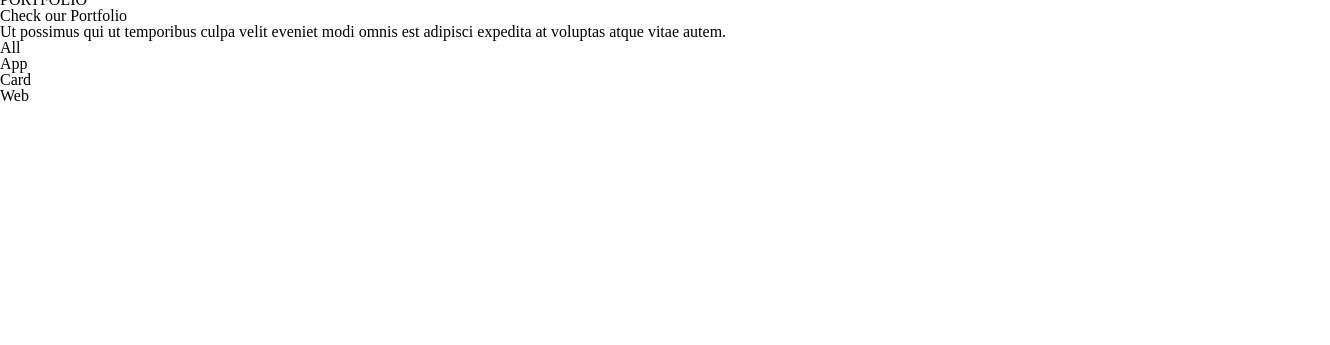
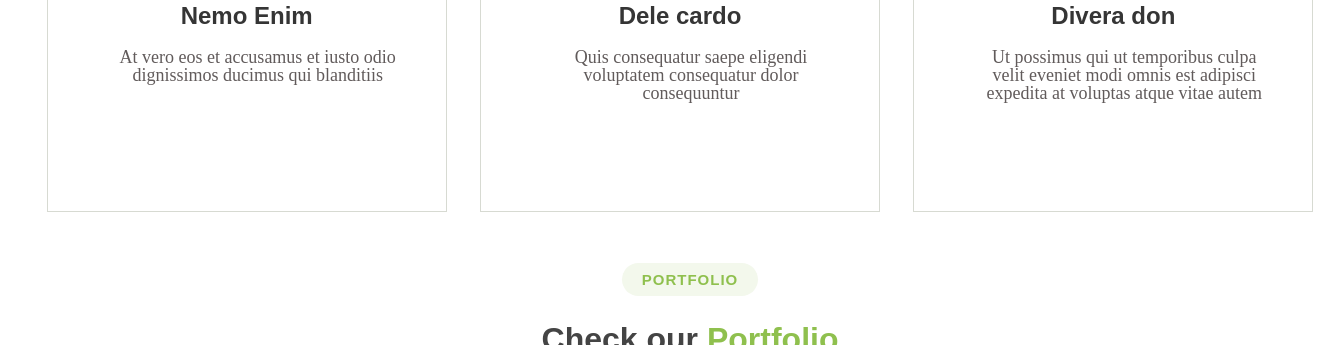
Before and after one commit to vairadurai/git-nav, a plain HTML site: page index.html in a window 1280 px wide. Shown: the part 3088-3433 px from the top of the page, 1330 px wide, since content can reach past the window. Before the commit the page ends 3192 px from the top, so only its background shows below. Drawn offline with nearby package versions, Linux system fonts and the light colour scheme.

Commit message:
add-files

```diff
--- a/css/style.css
+++ b/css/style.css
@@ -139,9 +139,10 @@ i{
     justify-content: center;
     width: 64px;
     height: 64px;
-    border: 2px solid #d6e8bf;
     border-radius: 50px;
+    border: solid 1px rgb(215, 202, 202);
     /* transition: 0.5s; */
+    background-color:#f3f8ec;
 
 }
 .about-right-bottom{
@@ -467,8 +468,9 @@ color: #8fc04e;
     /* background-color: #3f4c5fd4; */
     height: 270px;
     overflow: hidden;
-    background-position: center;
+    /* background-position: center; */
     box-sizing: border-box;
+    background-size: cover;
 }
 .action-heading{
     font-size: 28px;
@@ -503,12 +505,10 @@ color: #8fc04e;
     background-color: #8fc04e;
     border-color: #8fc04e;
 }
-
-
 .services{
     margin-top: 50px;
     text-align: center;
-    height: 250px;
+    height: 170px;
  }
  .services-heading{
     border-radius: 350px;
@@ -546,3 +546,175 @@ color: #8fc04e;
  .services-content  span{
 color: #8fc04e;
 }
+.service-box{
+    display: flex;
+    flex-wrap: wrap;
+    width: 1300px;
+    text-align: center;
+    justify-content: space-around;
+    margin-left: 30px;
+}
+.service-box1{
+    border:1px solid #d7dad2;
+    width: 400px;
+    height: 330px;
+    box-sizing: border-box;
+    margin: 10px;
+    /* padding: 30px 30px 30px 0px; */
+    padding: 60px;
+    /* box-shadow: 0px 5px 20px rgb(0 0 0 / 15%); */
+    }
+.service-icon i{
+    border: solid 1px rgb(215, 202, 202);
+    border-radius: 50%;
+    padding: 18px;
+    font-size: 20px;
+    background-color:#f3f8ec;
+    /* transition: all ease-in-out 0.3s; */
+}
+.service-box1 h3{
+    font-size: 24px;
+    font-weight: 600;
+    color: #353535;
+    font-family:"Raleway", sans-serif;
+    margin-top: 40px;
+}
+.service-box1 p{
+    font-size: 18px;
+    color: #615b5b;
+    margin-top: 20px;
+    padding-bottom: 20px;
+    width: 300px;
+    align-items: center;
+}
+.service-box1:hover{
+    box-shadow: 0px 5px 20px rgb(0 0 0 / 15%);
+    transition:  1.5s;
+}
+.service-box1:hover .service-icon i{
+  color: #8fc04e;
+  border-color: #8fc04e ;
+  transition: 0.9s;
+}
+.service-box1:hover h3{
+    color: #8fc04e;
+    transition: 0.9s;
+}
+.port{
+    margin-top: 50px;
+    text-align: center;
+    height: 170px;
+ }
+.port-heading{
+    border-radius: 350px;
+    padding: 8px 20px;
+    margin-left: 100px;
+    font-size: 15px;
+    background-color: #f5f2f2;
+     font-weight: 700;
+    color:#8fc04e;
+    background-color: #f3f8ec;
+    letter-spacing: 1px;
+    font-family: "Raleway", sans-serif;
+    /* text-transform: uppercase; */
+     display: inline;
+}
+.port-content{
+    font-size: 32px;
+        font-weight: 700;
+        color: #444444;
+        font-family: "Raleway", sans-serif;
+        margin-top: 35px;
+        margin-left: 100px;
+}
+.port-para{
+    border-radius: 350px;
+    padding: 8px 20px;
+    margin-left: 420px;
+    font-size: 15px;
+     font-weight: 700;
+    color:#615b5b;
+    line-height: 24px;
+    letter-spacing: 1px;
+    font-family: "Raleway", sans-serif;
+    /* text-transform: uppercase; */
+     /* display: inline; */
+     width: 500px;
+}
+.port-content span{
+    color: #8fc04e;
+}
+.port-website{
+    display: flex;
+    justify-content: center;
+    margin-left: 30px;
+}
+.port-all{
+    border: solid 1px rgb(215, 202, 202);
+    cursor: pointer;
+    display: inline-block;
+    padding: 8px 16px 10px 16px;
+    font-size: 14px;
+    font-weight: 500;
+    line-height: 1;
+    background-color: #8fc04e;
+    margin: 0 3px 10px 3px;
+    transition: all ease-in-out 0.3s;
+    color: #eee;
+    border-radius: 50px;
+    text-align: center;
+}
+.port-app{
+    border: solid 1px rgb(215, 202, 202);
+    cursor: pointer;
+    display: inline-block;
+    padding: 8px 16px 10px 16px;
+    font-size: 14px;
+    font-weight: 500;
+    line-height: 1;
+    color: #444444;
+    margin: 0 3px 10px 3px;
+    transition: all ease-in-out 0.3s;
+    background: #efefef;
+    border-radius: 50px;
+}
+.port-app:hover.port-app {
+    color: #eee;
+    background-color: #8fc04e;
+}
+.port-card{
+    border: solid 1px rgb(215, 202, 202);
+    cursor: pointer;
+    display: inline-block;
+    padding: 8px 16px 10px 16px;
+    font-size: 14px;
+    font-weight: 500;
+    line-height: 1;
+    color: #444444;
+    margin: 0 3px 10px 3px;
+    transition: all ease-in-out 0.3s;
+    background: #efefef;
+    border-radius: 50px;
+}
+.port-card:hover.port-card {
+    color: #eee;
+    background-color: #8fc04e;
+}
+.port-web{
+    border: solid 1px rgb(215, 202, 202);
+    cursor: pointer;
+    display: inline-block;
+    padding: 8px 16px 10px 16px;
+    font-size: 14px;
+    font-weight: 500;
+    line-height: 1;
+    color: #444444;
+    margin: 0 3px 10px 3px;
+    transition: all ease-in-out 0.3s;
+    background: #efefef;
+    border-radius: 50px;
+}
+.port-web:hover.port-web {
+    color: #eee;
+    background-color: #8fc04e;
+}
```
